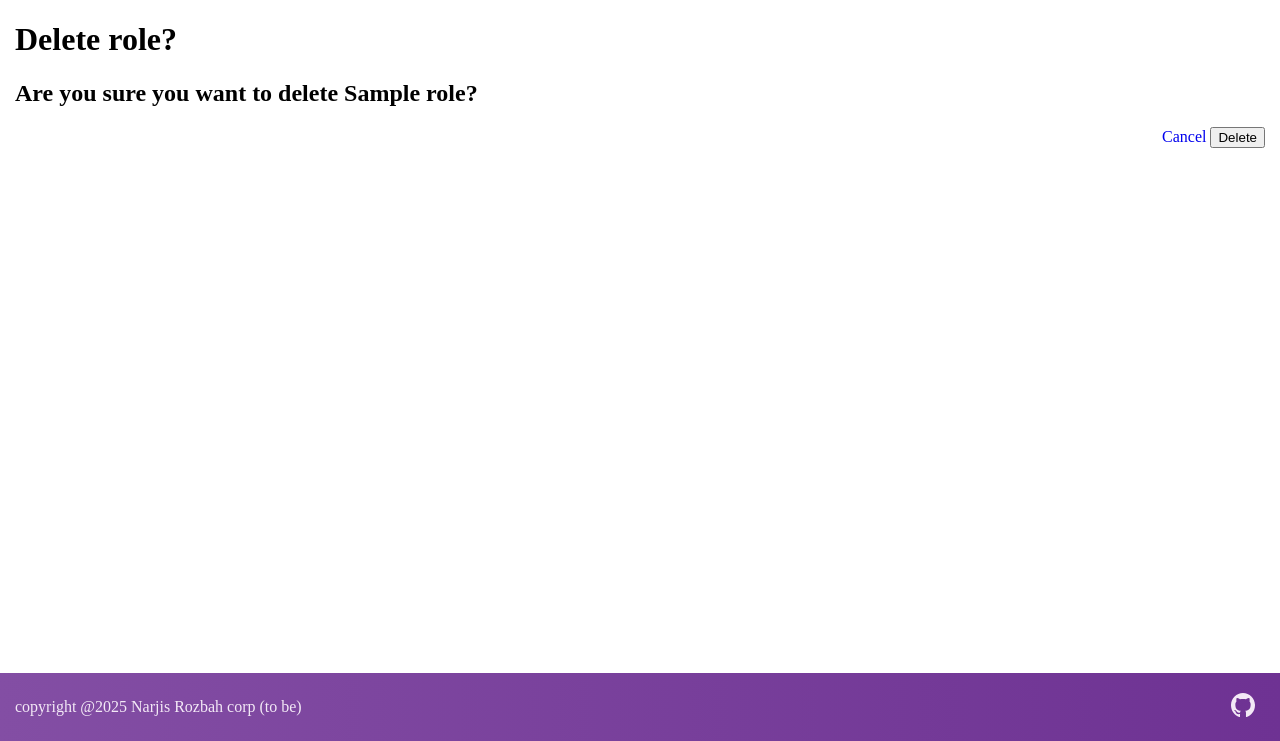
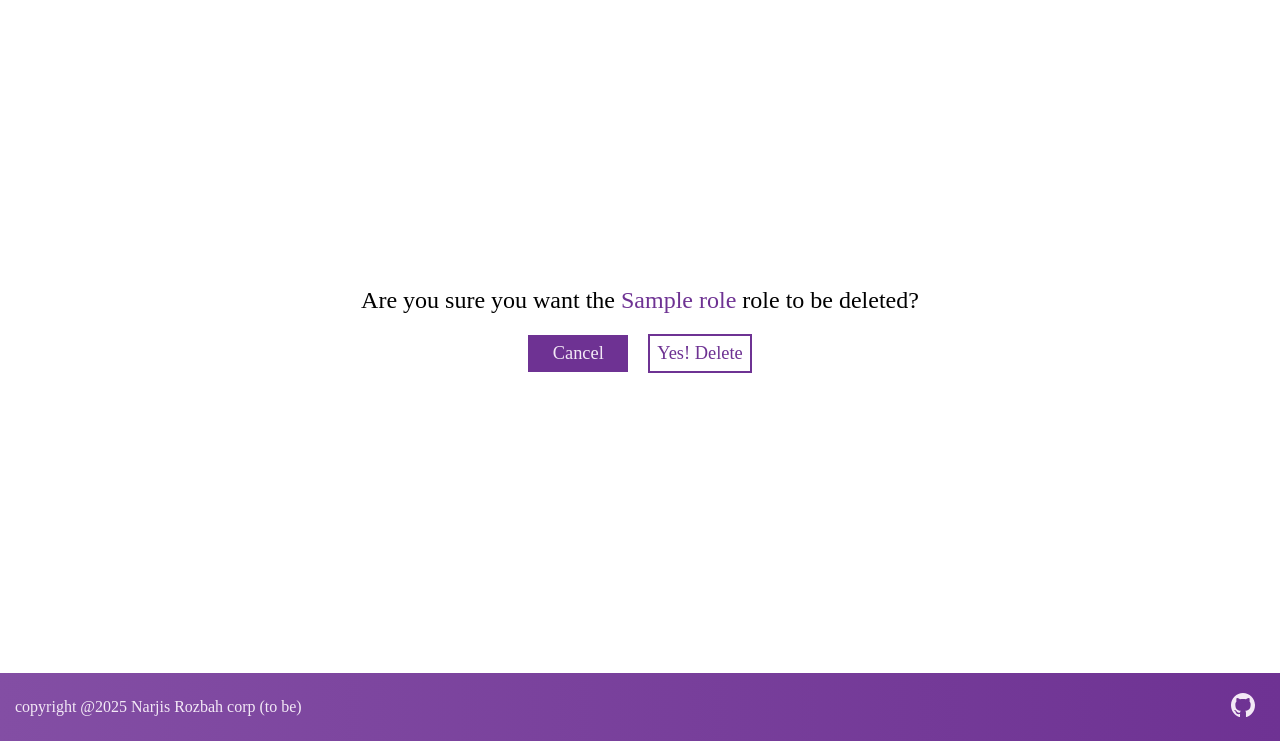
Before and after one commit to Squarewave34/Jam-out, a Django app: page /roles/1/delete/ in a window 1280 px wide. Shown: the part 59-800 px from the top of the page. Run offline with Django 5.2, Linux system fonts and the light colour scheme; a user stored in the database is signed in; tables that the repository leaves empty hold one stand-in row (values such as "Sample post"); some web fonts are replaced.

Commit message:
roles done

```diff
--- a/main_app/static/css/ids.css
+++ b/main_app/static/css/ids.css
@@ -44,11 +44,10 @@
   height: 10px;
 }
 
-#min_width{
-  min-width: 100px;
-  text-align: center;
-}
-
 #id_monetization{
   border: 3px solid var(--Main);
 }
+
+#padding_top_bottom{
+  border: 3 solid var(--Main);
+}
--- a/main_app/static/css/structure.css
+++ b/main_app/static/css/structure.css
@@ -1,11 +1,15 @@
 /* flex */
-.flex, .flex_space_around, .flex_space_in_between{
+.flex, .flex_space_around, .flex_space_in_between, .all_flex{
   display: flex;
   align-items: center;
 }
 
 .pure_flex{
   display: flex;
+}
+
+.all_flex{
+  justify-content: center;
 }
 
 .inline{
@@ -31,6 +35,10 @@
   display: flex;
   align-items: center;
   justify-content: center;
+}
+
+.center{
+  min-height: 80vh;
 }
 
 .image{
@@ -86,11 +94,15 @@
   margin-top: 10px;
 }
 
-
 /* sizes */
 .icon{
   width: 24px;
   height: auto;
+}
+
+.min_width{
+  min-width: 100px;
+  text-align: center;
 }
 
 /* buttons */
--- a/main_app/templates/game-jam-details.html
+++ b/main_app/templates/game-jam-details.html
@@ -92,7 +92,7 @@
             <div class="flex_space_in_between">
               <p>@{{participant.user}}</p>
               <div class="purple_tag">
-                <p class="main_text" id="min_width">{{participant.role}}</p>
+                <p class="main_text min_width">{{participant.role}}</p>
               </div>
             </div>
           {%endif%}
--- a/main_app/templates/main_app/role_confirm_delete.html
+++ b/main_app/templates/main_app/role_confirm_delete.html
@@ -1,14 +1,19 @@
 {% extends 'base.html' %}
 {% block content %}
+  <div class="center all_flex">
+    <div class="centered_content">
+      <div>
+        <h2 class="light">Are you sure you want the <span class="purple_text">{{ role.name }}</span> role to be deleted?</h2>
 
-  <h1>Delete role?</h1>
-
-  <h2>Are you sure you want to delete {{ role.name }}?</h2>
-
-  <form action="" method="post">
-    {% csrf_token %}
-    <a href="{% url 'all-roles' role.game_jam_id %}">Cancel</a>
-    <button type="submit">Delete</button>
-  </form>
+        <form class="all_flex" action="" method="post">
+          {% csrf_token %}
+          <div class="purple_tag min_width margin_right">
+            <a class="white_text main_text bigger_text" id="padding_top_bottom" href="{% url 'all-roles' role.game_jam_id %}">Cancel</a>
+          </div>
+          <button type="submit" class="call_to_action margin_left">Yes! Delete</button>
+        </form>
+      </div>
+    </div>
+  </div>
 
 {% endblock %}
--- a/main_app/views.py
+++ b/main_app/views.py
@@ -59,6 +59,7 @@ def game_jams(req):
   return render(req, 'game-jams.html', {'game_jams': game_jams})
 
 # ref: https://stackoverflow.com/questions/37205793/django-values-list-vs-values
+@login_required
 def game_jam_details(req, game_jam_id):
   game_jam = Game_jam.objects.get(id=game_jam_id)
   participants = Participant.objects.filter(game_jam=game_jam_id)
```
Also changed, not shown: main_app/templates/main_app/role_form.html (deleted, +0 -17 lines), main_app/templates/role.html (+20 -5 lines).
